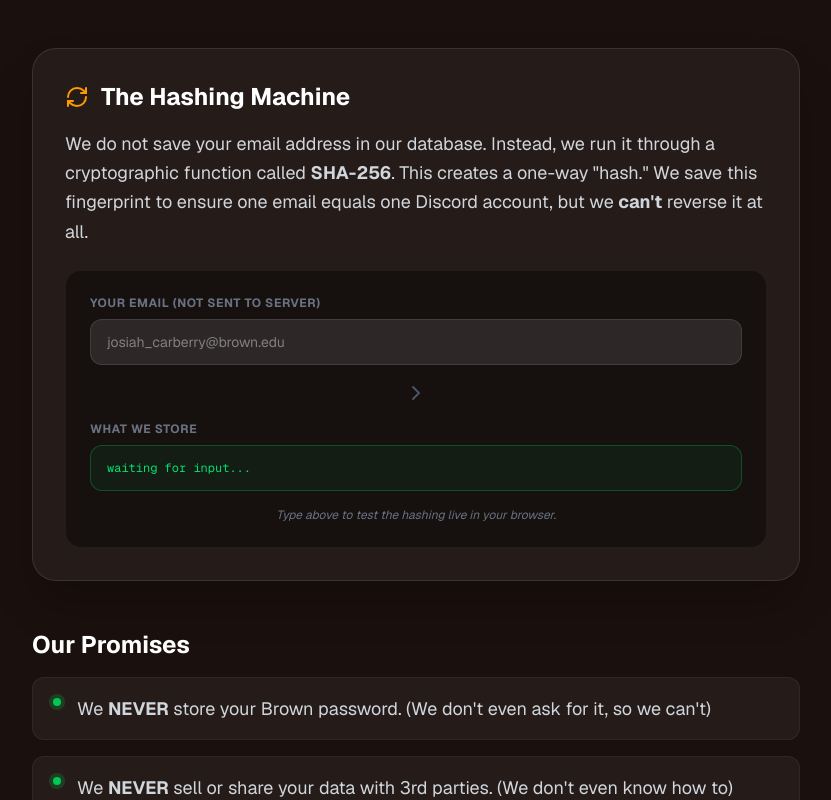
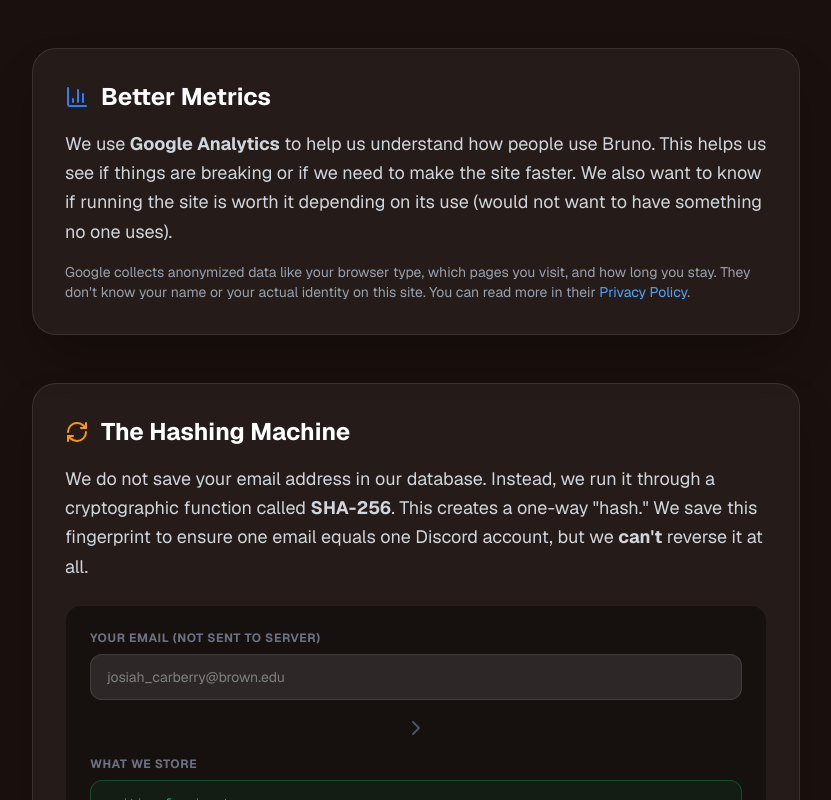
Before and after one commit to snomf/brown-verification, a Next.js app: page /privacy in a window 1280 px wide. Shown: the part 340-1140 px from the top of the page, without its empty margins (224-1055 px from the left). Built offline with nearby package versions, Linux system fonts and the light colour scheme.

Commit message:
New Privacy Page

```diff
--- a/app/privacy/page.js
+++ b/app/privacy/page.js
@@ -1,7 +1,7 @@
 'use client';
 
 import { useState } from 'react';
-import { Lock, RefreshCw, ChevronRight, ArrowLeft, Github } from 'lucide-react';
+import { Lock, RefreshCw, ChevronRight, ArrowLeft, Github, BarChart3 } from 'lucide-react';
 import { useRouter } from 'next/navigation';
 
 export default function PrivacyPage() {
@@ -55,6 +55,19 @@
 
                     <section className="bg-white/5 p-8 rounded-3xl border border-white/10 shadow-2xl">
                         <h2 className="text-2xl font-bold text-white mb-4 flex items-center gap-3">
+                            <BarChart3 className="w-6 h-6 text-blue-500" />
+                            Better Metrics
+                        </h2>
+                        <p className="mb-4">
+                            We use <strong>Google Analytics</strong> to help us understand how people use Bruno. This helps us see if things are breaking or if we need to make the site faster. We also want to know if running the site is worth it depending on its use (would not want to have something no one uses).
+                        </p>
+                        <p className="text-sm text-gray-400">
+                            Google collects anonymized data like your browser type, which pages you visit, and how long you stay. They don't know your name or your actual identity on this site. You can read more in their <a href="https://policies.google.com/privacy" target="_blank" rel="noopener noreferrer" className="text-blue-400 hover:underline">Privacy Policy</a>.
+                        </p>
+                    </section>
+
+                    <section className="bg-white/5 p-8 rounded-3xl border border-white/10 shadow-2xl">
+                        <h2 className="text-2xl font-bold text-white mb-4 flex items-center gap-3">
                             <RefreshCw className="w-6 h-6 text-amber-500" />
                             The Hashing Machine
                         </h2>
@@ -102,7 +115,7 @@
                             </li>
                             <li className="bg-white/5 p-4 rounded-xl flex gap-3 items-start border border-white/5">
                                 <div className="bg-green-500/20 p-1 rounded-full"><div className="w-2 h-2 bg-green-500 rounded-full"></div></div>
-                                <span>We <strong>NEVER</strong> sell or share your data with 3rd parties. (We don't even know how to)</span>
+                                <span>We <strong>NEVER</strong> sell or share your data with 3rd parties. (Except for the anonymized analytics mentioned above—we don't even know how to sell data anyway).</span>
                             </li>
                             <li className="bg-white/5 p-4 rounded-xl flex gap-3 items-start border border-white/5">
                                 <div className="bg-green-500/20 p-1 rounded-full"><div className="w-2 h-2 bg-green-500 rounded-full"></div></div>
```
